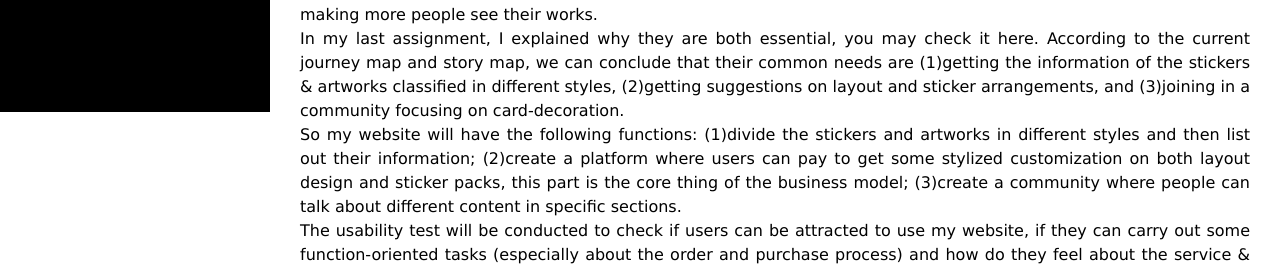
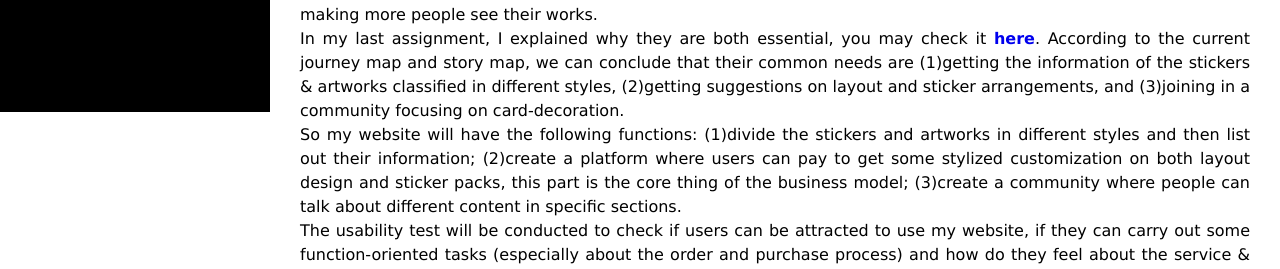
Before and after one commit to lilSunnn/assignments, a plain HTML site: page assignment4.html in a window 1280 px wide. Shown: the part 688-957 px from the top of the page. Drawn offline with Linux system fonts and the light colour scheme.

Commit message:
Update assignment4.html

```diff
--- a/assignment4.html
+++ b/assignment4.html
@@ -45,7 +45,7 @@
                 <img src="assignment4.png" alt="" class="png_3">
                 <p class="one">There are two problems statement in the context, but since entry level users and experienced users have almost the same actions in the process (they just differ in some emotions and detailed tasks), we can try to combine their needs to define functions for the websites. </p>
                 <p class="a2_1">The problem statements are:<br>How might we make <b>entry level users</b> searching for further development address the problem of finding comprehensive information of the stickers and appropriate pack for some certain styles, to achieve the goal of saving time and having the ability to create good-looking cards.<br>How might we make <b>experienced users</b> address the problem of finding comprehensive information of the stickers for some certain styles and a user-friendly place to show their artworks, to achieve the goal of saving time and making more people see their works.</p>
-                <p class="a2_1">In my last assignment, I explained why they are both essential, you may check it here. According to the current journey map and story map, we can conclude that their common needs are (1)getting the information of the stickers & artworks classified in different styles, (2)getting suggestions on layout and sticker arrangements, and (3)joining in a community focusing on card-decoration.<br>So my website will have the following functions: (1)divide the stickers and artworks in different styles and then list out their information; (2)create a platform where users can pay to get some stylized customization on both layout design and sticker packs, this part is the core thing of the business model; (3)create a community where people can talk about different content in specific sections.</p>
+                <p class="a2_1">In my last assignment, I explained why they are both essential, you may check it <a href="https://hkdesign.org/turn-my-hobby-to-my-product-stickers-and-card-decoration/"><b>here</b></a>. According to the current journey map and story map, we can conclude that their common needs are (1)getting the information of the stickers & artworks classified in different styles, (2)getting suggestions on layout and sticker arrangements, and (3)joining in a community focusing on card-decoration.<br>So my website will have the following functions: (1)divide the stickers and artworks in different styles and then list out their information; (2)create a platform where users can pay to get some stylized customization on both layout design and sticker packs, this part is the core thing of the business model; (3)create a community where people can talk about different content in specific sections.</p>
                 <p class="a2_1">The usability test will be conducted to check if users can be attracted to use my website, if they can carry out some function-oriented tasks (especially about the order and purchase process) and how do they feel about the service & the access to the service. </p>
                 <p class="a2_2">You may get more information by clicking <b><a href="https://hkdesign.org/card-decoration-lovers-say-hello-to-the-website/">here</a></b> to view my journals.</p>
             </div>
```
